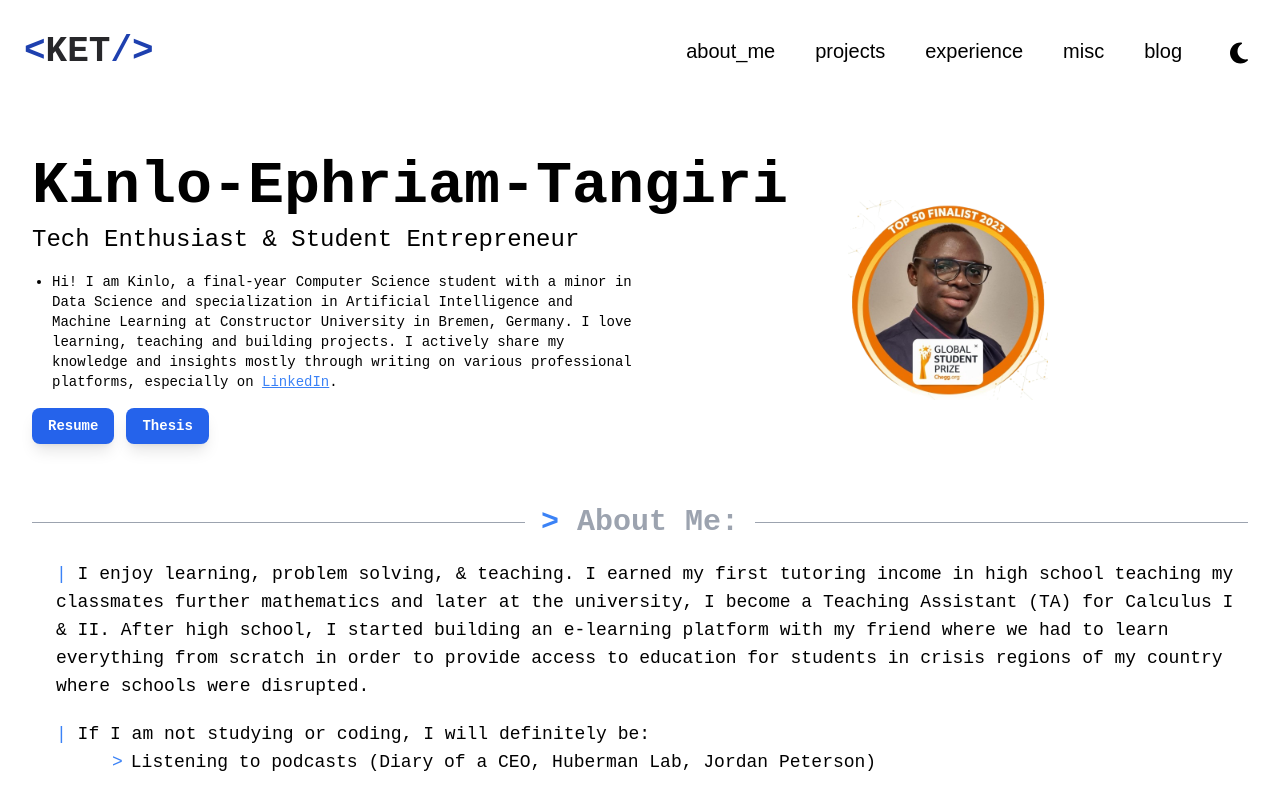
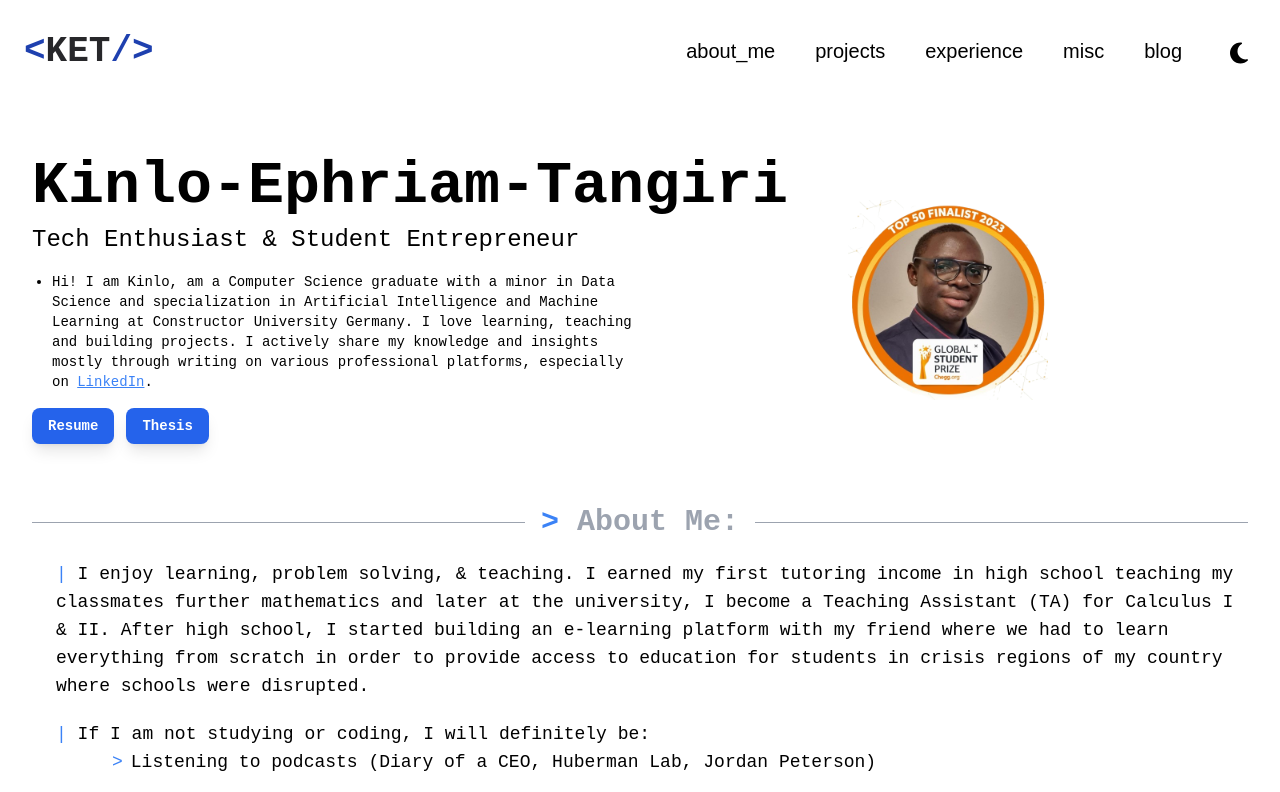
Before and after one commit to 9117KET/my-portfolio, a React (Vite) app: page / in a window 1280 px wide. Shown: the top 792 px of the page. Built offline with nearby package versions, Linux system fonts and the light colour scheme.

Commit message:
updated the core message

```diff
--- a/src/components/AboutMe.tsx
+++ b/src/components/AboutMe.tsx
@@ -22,9 +22,9 @@ export default function AboutMe() {
           {/* Introduction list */}
           <ul className="list-disc pl-5 text-xs sm:text-sm mt-4 font-mono">
             <li>
-              Hi! I am Kinlo, a final-year Computer Science student with a minor
+              Hi! I am Kinlo, am a Computer Science graduate with a minor
               in Data Science and specialization in Artificial Intelligence and
-              Machine Learning at Constructor University in Bremen, Germany. I
+              Machine Learning at Constructor University Germany. I
               love learning, teaching and building projects. I actively share my
               knowledge and insights mostly through writing on various
               professional platforms, especially on&nbsp;
```
